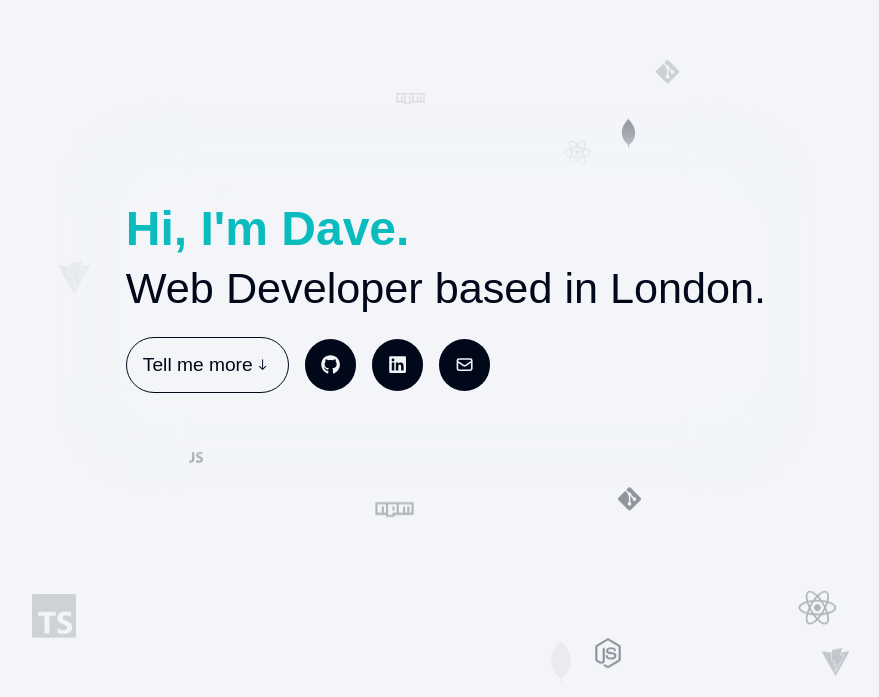
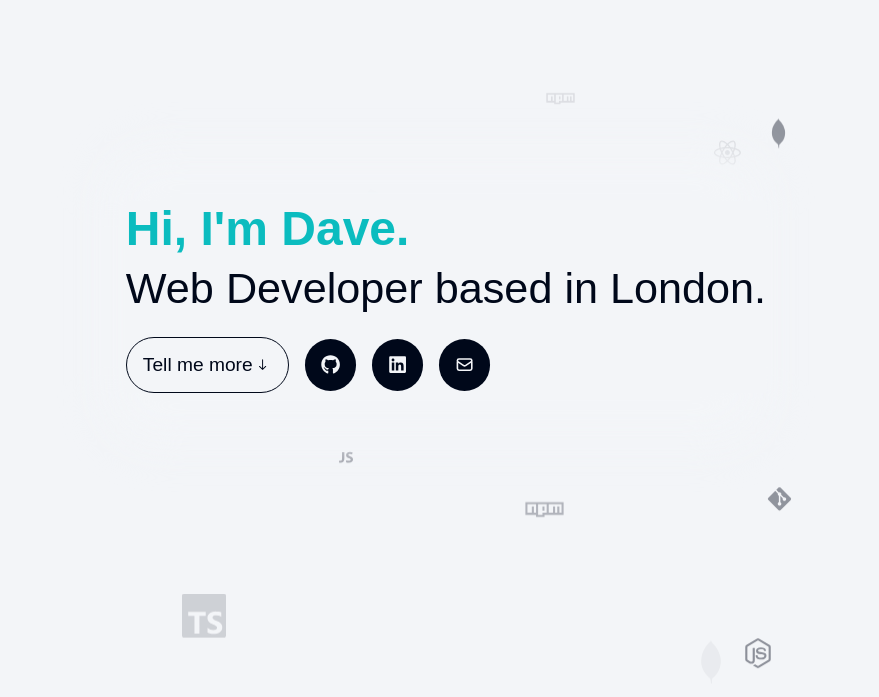
Before and after one commit to dave-forbes/personal-website-v2, a React (Vite) app: page / in a window 1280 px wide. Shown: the part 103-800 px from the top of the page, without its empty margins (194-1073 px from the left). Built offline with nearby package versions, Linux system fonts and the light colour scheme.

Commit message:
reduce width of iconFall

```diff
--- a/src/components/IconFall/IconFall.module.css
+++ b/src/components/IconFall/IconFall.module.css
@@ -7,6 +7,6 @@
 
 @media (min-width: 1000px) {
   .iconfallContainer {
-    width: 1000px;
+    width: 700px;
   }
 }
```
